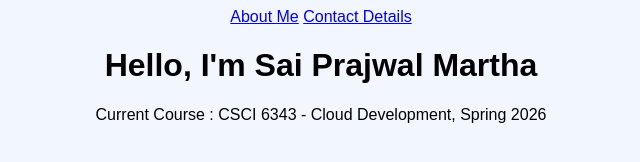
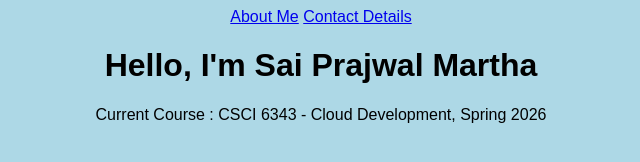
Before and after one commit to prajwalmartha/cloud-dev-netlify, a plain HTML site: page index.html in a window 1280 px wide. Shown: the whole page, without its empty margins (319-959 px from the left). Drawn offline with Linux system fonts and the light colour scheme.

Commit message:
Added a new CSS file for styling and linked it in the HTML file. The CSS file sets a background color, font family, and text alignment for the body of the webpage. The HTML file was modified to include a link to the new CSS file.

```diff
--- a/styles.css
+++ b/styles.css
@@ -1,5 +1,5 @@
 body {
-    background-color: #f2f6ff;
+    background-color: lightblue;
     font-family: Arial, sans-serif;
     text-align: center;
 }
```
